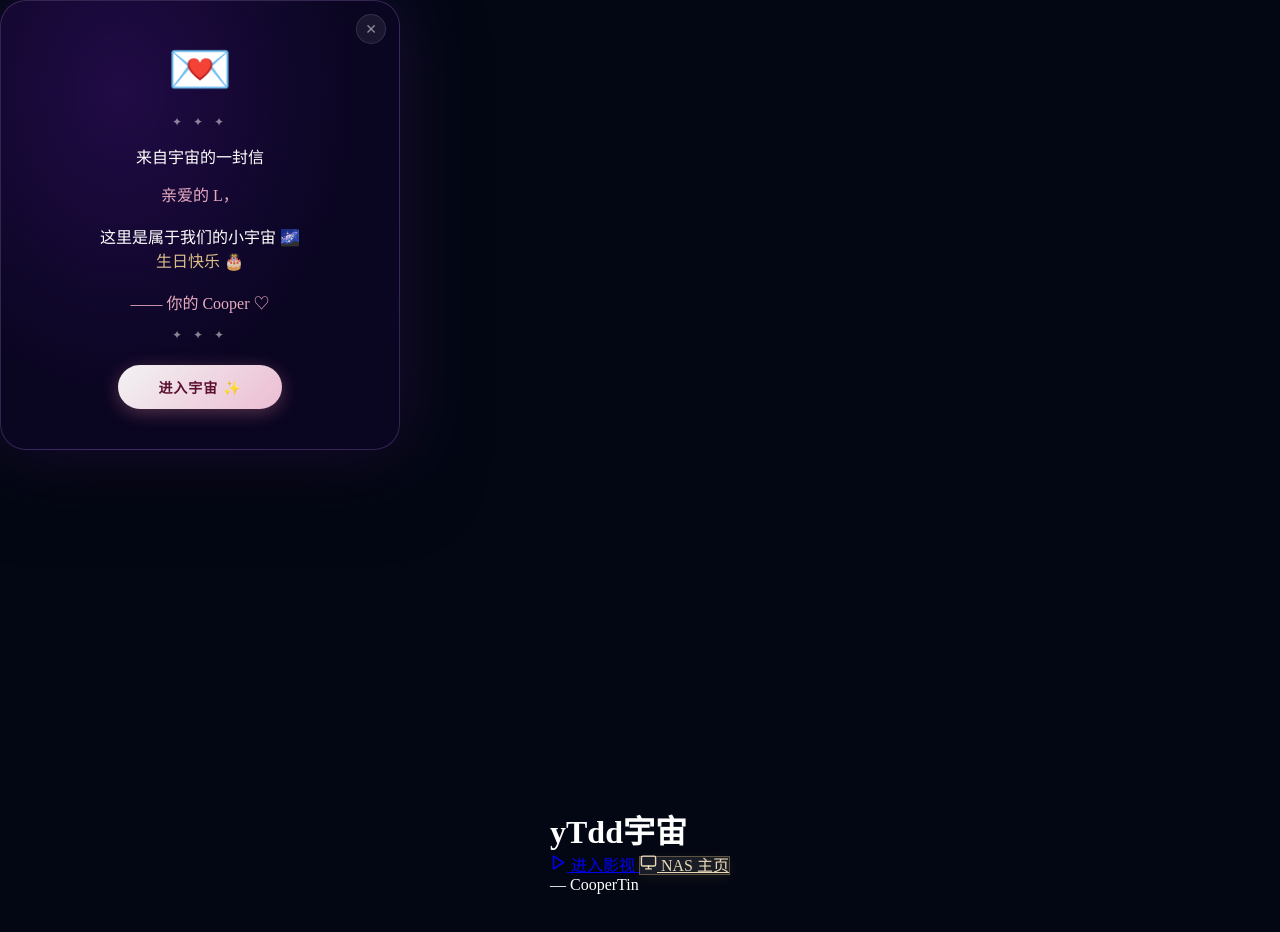
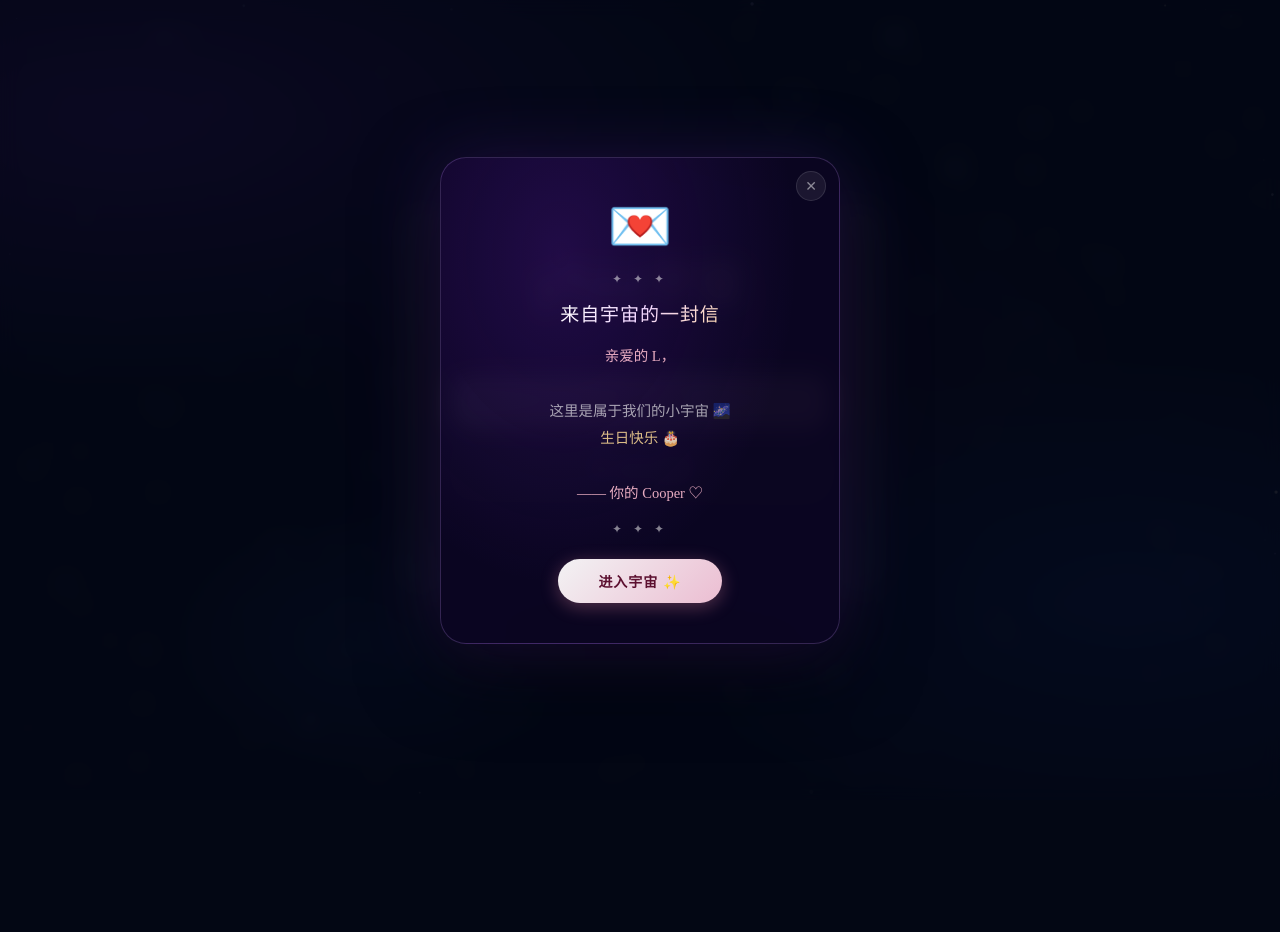
Before and after one commit to CooperTin1709/my_nas_videosite, a plain HTML site: page index.html in a window 1280 px wide. After the commit the page ends 800 px from the top, so only its background shows below. Drawn offline with Linux system fonts and the light colour scheme.

```diff
--- a/index.html
+++ b/index.html
@@ -7,7 +7,7 @@
   <title>yTdd宇宙</title>
   <link rel="preconnect" href="https://fonts.googleapis.com" />
   <link rel="preconnect" href="https://fonts.gstatic.com" crossorigin />
-  <link href="https://fonts.googleapis.com/css2?family=Cinzel+Decorative:wght@700&family=Noto+Serif+SC:wght@300;400;600&display=swap" rel="stylesheet" />
+  <link href="https://fonts.googleapis.com/css2?family=Raleway:wght@700&family=Noto+Serif+SC:wght@300;400;600&display=swap" rel="stylesheet" />
   <style>
     *, *::before, *::after {
       box-sizing: border-box;
@@ -28,8 +28,7 @@
       font-family: 'Noto Serif SC', 'PingFang SC', 'Microsoft YaHei', serif;
     }
 
-    /* ── 星云背景（CSS 静态层） ── */
-    。nebula {
+    .nebula {
       position: fixed;
       inset: 0;
       z-index: 0;
@@ -41,14 +40,12 @@
         #030714;
     }
 
-    /* ── Canvas 星空 ── */
     canvas {
       position: fixed;
       inset: 0;
       z-index: 1;
     }
 
-    /* ── 页面主层 ── */
     .page {
       position: relative;
       z-index: 2;
@@ -63,8 +60,7 @@
         max(32px, env(safe-area-inset-bottom, 32px));
     }
 
-    /* ── 主卡片 ── */
-    。card {
+    .card {
       width: min(480px, 92vw);
       background: rgba(255, 255, 255, 0.048);
       backdrop-filter: blur(22px);
@@ -82,16 +78,15 @@
       text-align: center;
     }
 
-    /* ── 标题 ── */
-    。title-group {
+    .title-group {
       display: flex;
       flex-direction: column;
       align-items: center;
       gap: 8px;
     }
 
-    。title-main {
-      font-family: 'Cinzel Decorative', 'Noto Serif SC', serif;
+    .title-main {
+      font-family: 'Raleway', 'Noto Serif SC', 'PingFang SC', sans-serif;
       font-size: clamp(30px, 7.5vw, 46px);
       font-weight: 700;
       letter-spacing: 0.04em;
@@ -108,15 +103,7 @@
       filter: drop-shadow(0 0 22px rgba(210, 140, 255, 0.50));
     }
 
-    。title-sub {
-      font-size: clamp(10px, 2.4vw, 12px);
-      letter-spacing: 0.32em;
-      text-transform: uppercase;
-      color: rgba(255, 255, 255, 0.30);
-    }
-
-    /* ── 分隔线 ── */
-    。divider {
+    .divider {
       width: 56px;
       height: 1px;
       background: linear-gradient(90deg,
@@ -126,15 +113,14 @@
       );
     }
 
-    /* ── 按钮组 ── */
-    。btns {
+    .btns {
       display: flex;
       flex-direction: column;
       gap: 14px;
       width: 100%;
     }
 
-    。btn {
+    .btn {
       display: flex;
       align-items: center;
       justify-content: center;
@@ -166,8 +152,7 @@
       flex-shrink: 0;
     }
 
-    /* 影视按钮：白 → 浅粉 → 玫瑰金 */
-    。btn-cinema {
+    .btn-cinema {
       background: linear-gradient(135deg,
         rgba(255, 255, 255, 0.96) 0%,
         rgba(255, 214, 230, 0.93) 55%,
@@ -188,7 +173,6 @@
       }
     }
 
-    /* NAS 按钮：玻璃 + 浅金边 */
     .btn-nas {
       background: linear-gradient(135deg,
         rgba(255, 255, 255, 0.09) 0%,
@@ -200,7 +184,7 @@
     }
 
     @media (hover: hover) {
-      。btn-nas:hover {
+      .btn-nas:hover {
         background: linear-gradient(135deg,
           rgba(255, 255, 255, 0.14) 0%,
           rgba(255, 228, 170, 0.17) 100%
@@ -210,17 +194,14 @@
       }
     }
 
-    /* ── 页脚 ── */
-    。footer-text {
+    .footer-text {
       font-size: 12px;
       color: rgba(255, 255, 255, 0.18);
       letter-spacing: 0.16em;
     }
 
-    /* ══════════════════════════════════════ */
-    /*  MODAL                                 */
-    /* ══════════════════════════════════════ */
-    。modal-overlay {
+    /* ══ MODAL ══ */
+    .modal-overlay {
       position: fixed;
       inset: 0;
       z-index: 200;
@@ -301,8 +282,8 @@
       50%       { transform: translateY(-6px); }
     }
 
-    。modal-title {
-      font-family: 'Cinzel Decorative', 'Noto Serif SC', serif;
+    .modal-title {
+      font-family: 'Raleway', 'Noto Serif SC', serif;
       font-size: clamp(15px, 3.8vw, 19px);
       letter-spacing: 0.05em;
       line-height: 1.45;
@@ -312,7 +293,7 @@
       background-clip: text;
     }
 
-    。modal-body {
+    .modal-body {
       font-size: clamp(13px, 3.2vw, 14.5px);
       color: rgba(255, 255, 255, 0.62);
       line-height: 1.90;
@@ -340,14 +321,13 @@
       box-shadow: 0 4px 18px rgba(255, 150, 175, 0.30);
     }
 
-    。modal-action:hover {
+    .modal-action:hover {
       transform: translateY(-2px);
       box-shadow: 0 8px 26px rgba(255, 150, 175, 0.48);
     }
 
     .modal-action:active { transform: scale(0.97); }
 
-    /* ── 小星星点缀 ── */
     .stars-row {
       display: flex;
       gap: 10px;
@@ -421,14 +401,12 @@
       </a>
     </div>
 
-    <p class="footer-text">— CooperTin</p>
+    <p class="footer-text">— Made By CooperTin</p>
   </div>
 </div>
 
 <script>
-/* ══════════════════════════════════════════
-   MODAL LOGIC
-══════════════════════════════════════════ */
+/* ══ MODAL ══ */
 function closeModal() {
   const overlay = document.getElementById('modalOverlay');
   overlay.classList.add('closing');
@@ -440,15 +418,12 @@
   if (e.target === e.currentTarget) closeModal();
 });
 
-/* ══════════════════════════════════════════
-   STAR CANVAS
-══════════════════════════════════════════ */
+/* ══ STAR CANVAS ══ */
 (function () {
   const canvas = document.getElementById('canvas');
   const ctx    = canvas.getContext('2d');
   let W, H;
 
-  /* ---------- star data ---------- */
   let stars = [];
   const STAR_COLORS = [
     [255, 255, 255],
@@ -462,14 +437,13 @@
     stars = [];
     const n = Math.min(Math.floor(W * H / 3800), 420);
     for (let i = 0; i < n; i++) {
-      const c = STAR_COLORS[Math.floor(Math.random() * STAR_COLORS.length)];
+      const c    = STAR_COLORS[Math.floor(Math.random() * STAR_COLORS.length)];
       const base = Math.random() * 0.65 + 0.30;
       stars.push({
         x: Math.random() * W,
         y: Math.random() * H,
         r: Math.random() * 1.8 + 0.25,
         base,
-        alpha: base,
         phase: Math.random() * Math.PI * 2,
         speed: Math.random() * 0.018 + 0.004,
         color: c,
@@ -478,10 +452,9 @@
     }
   }
 
-  /* ---------- shooting stars ---------- */
   let shooters = [];
-  let nextShot  = rnd(2800, 7000);
-  let lastShot  = 0;
+  let nextShot = rnd(2800, 7000);
+  let lastShot = 0;
 
   function rnd(a, b) { return a + Math.random() * (b - a); }
 
@@ -492,7 +465,7 @@
     const angle = rnd(0.38, 0.75);
     const spd   = rnd(9, 20);
     const len   = rnd(90, 200);
-    shooters。push({
+    shooters.push({
       x: sx, y: sy,
       vx: -Math.cos(angle) * spd,
       vy:  Math.sin(angle) * spd,
@@ -503,15 +476,13 @@
     });
   }
 
-  /* ---------- draw ---------- */
   function drawFrame(ts) {
     ctx.clearRect(0, 0, W, H);
 
-    /* stars */
     stars.forEach(s => {
       s.phase += s.speed;
-      const tw = (Math.sin(s.phase) + 1) * 0.5;
-      const a  = s.base * (0.45 + 0.55 * tw);
+      const tw   = (Math.sin(s.phase) + 1) * 0.5;
+      const a    = s.base * (0.45 + 0.55 * tw);
       const [r, g, b] = s.color;
 
       if (s.glow && s.r > 1.0) {
@@ -530,32 +501,29 @@
       ctx.fill();
     });
 
-    /* shooting stars */
     if (ts - lastShot > nextShot) {
       spawnShooter();
-      lastShot  = ts;
-      nextShot  = rnd(2800, 7500);
+      lastShot = ts;
+      nextShot = rnd(2800, 7500);
     }
 
-    shooters。forEach(s => {
+    shooters.forEach(s => {
       if (s.dead) return;
-
       s.trail.unshift({ x: s.x, y: s.y });
       if (s.trail.length > s.maxTrail) s.trail.pop();
       s.x += s.vx;
       s.y += s.vy;
       s.alpha -= 0.015;
-
       if (s.alpha <= 0 || s.x < -150 || s.y > H + 60) { s.dead = true; return; }
 
       if (s.trail.length > 1) {
         const tail = s.trail[s.trail.length - 1];
-        const grd = ctx.createLinearGradient(s.x, s.y, tail.x, tail.y);
+        const grd  = ctx.createLinearGradient(s.x, s.y, tail.x, tail.y);
         grd.addColorStop(0, `rgba(255,248,255,${s.alpha})`);
         grd.addColorStop(1, `rgba(255,220,255,0)`);
         ctx.beginPath();
         ctx.moveTo(s.x, s.y);
-        s。trail.forEach(p => ctx.lineTo(p.x, p.y));
+        s.trail.forEach(p => ctx.lineTo(p.x, p.y));
         ctx.strokeStyle = grd;
         ctx.lineWidth   = 1.6;
         ctx.stroke();
@@ -571,7 +539,6 @@
     requestAnimationFrame(drawFrame);
   }
 
-  /* ---------- init ---------- */
   function resize() {
     W = canvas.width  = window.innerWidth;
     H = canvas.height = window.innerHeight;
```
